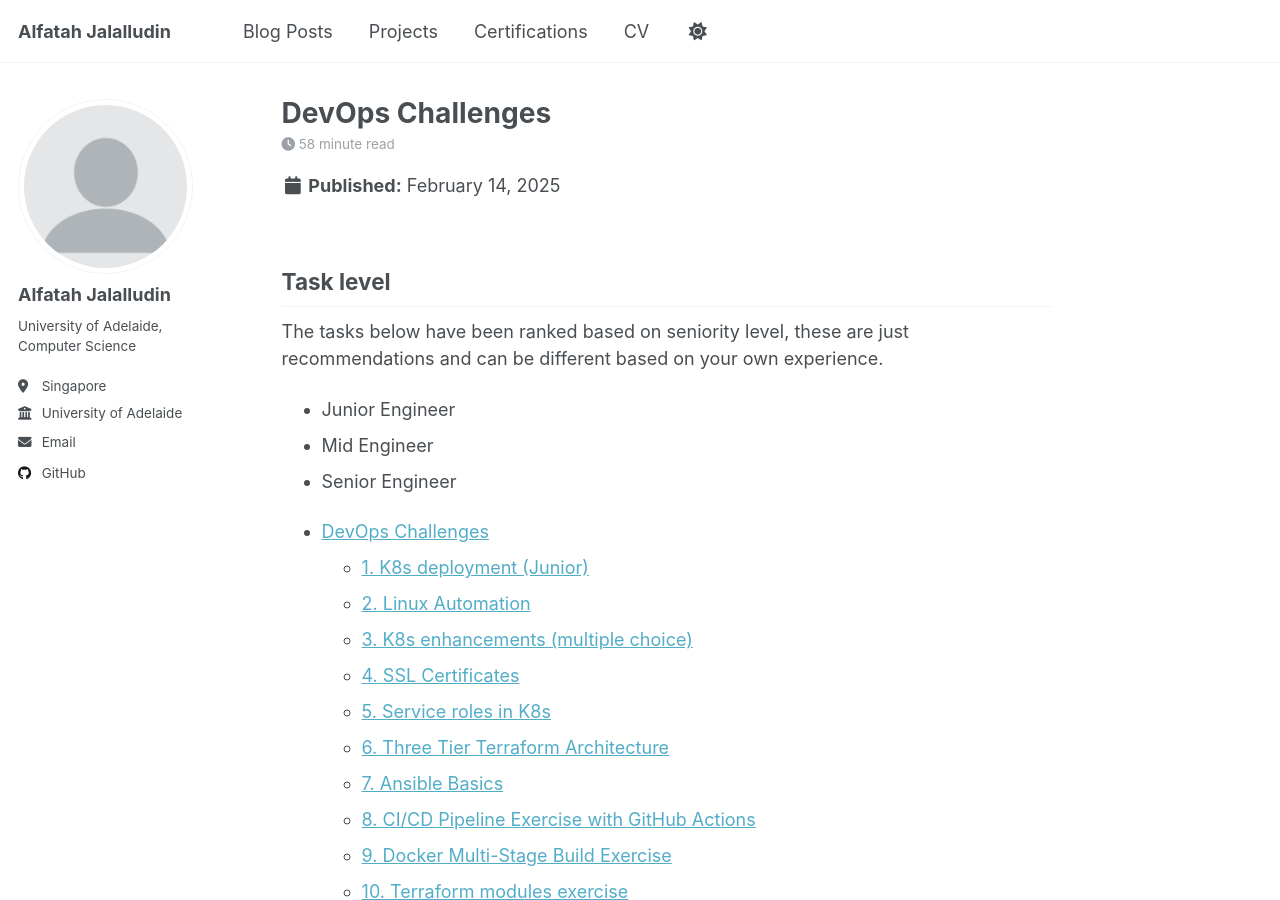
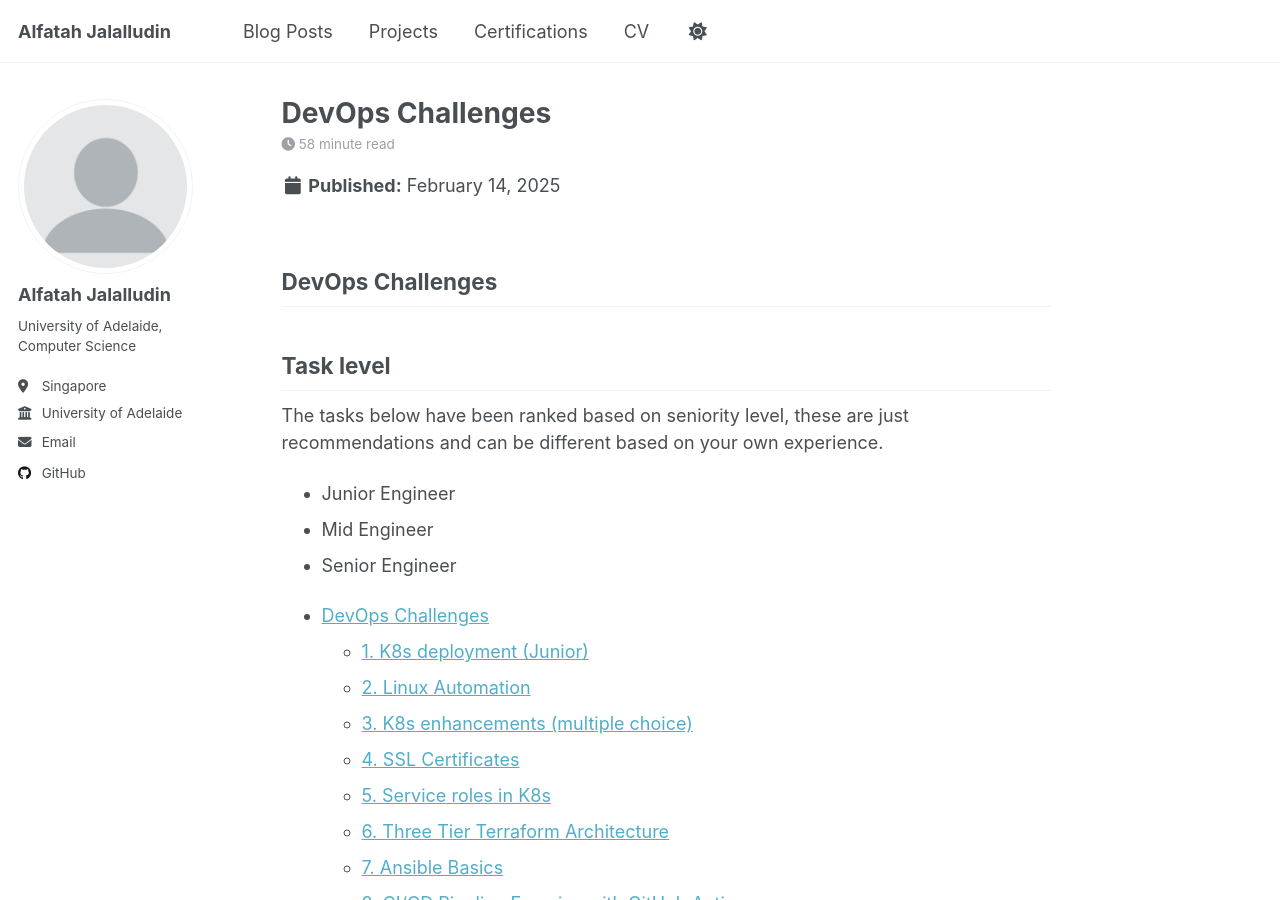
Before and after one commit to al-fatah/al-fatah.github.io, a Jekyll site: the page built from _posts/2025-02-14-devops-challenges.md, in a window 1280 px wide and 900 px high. Built offline with Jekyll 4.4.1, drawn with Linux system fonts in a browser that asks for light colours.

Commit message:
Update 2025-02-14-devops-challenges.md

```diff
--- a/_posts/2025-02-14-devops-challenges.md
+++ b/_posts/2025-02-14-devops-challenges.md
@@ -9,6 +9,7 @@ tags:
 layout: single
 author_profile: true
 ---
+## DevOps Challenges
 
 ## Task level
 
```
